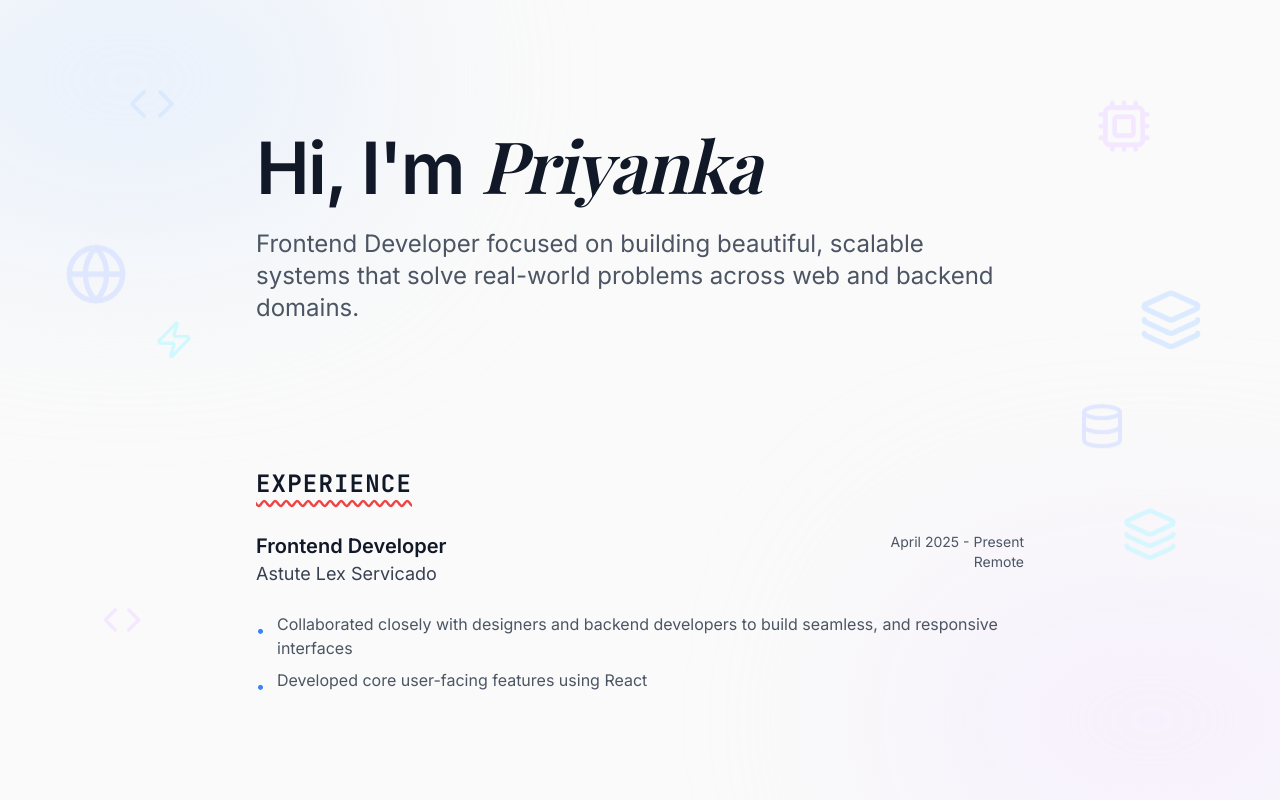
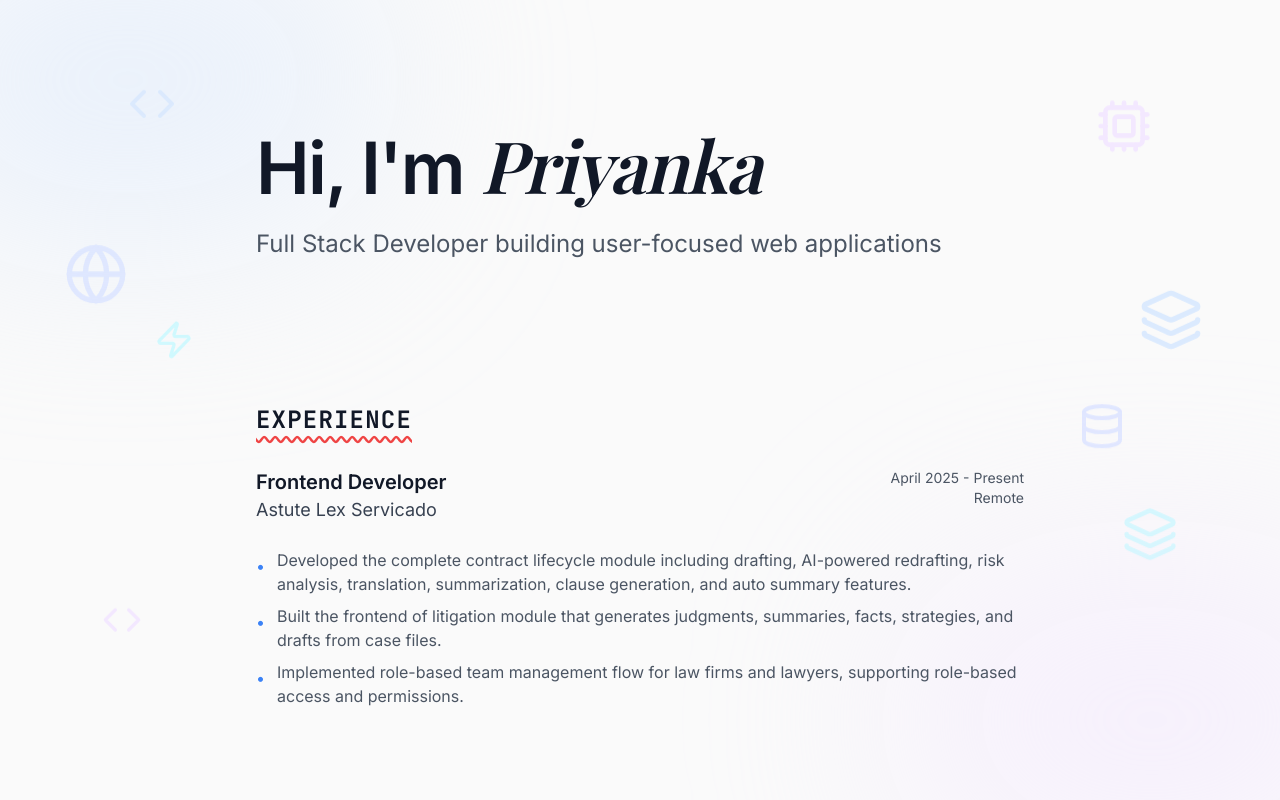
Before and after one commit to priyankasoni930/portfolio-new, a React (Vite) app: page / in a window 1280 px wide. Shown: the top 800 px of the page. Built offline with nearby package versions, Linux system fonts and the light colour scheme; a web font is replaced by a local one.

Commit message:
changed description in experinence and hero

```diff
--- a/src/components/Experience.tsx
+++ b/src/components/Experience.tsx
@@ -27,13 +27,24 @@ export function Experience() {
           <li className="flex gap-3">
             <span className="text-blue-500 mt-1.5">•</span>
             <span>
-              Collaborated closely with designers and backend developers to
-              build seamless, and responsive interfaces
+              Developed the complete contract lifecycle module including
+              drafting, AI-powered redrafting, risk analysis, translation,
+              summarization, clause generation, and auto summary features.
             </span>
           </li>
           <li className="flex gap-3">
             <span className="text-blue-500 mt-1.5">•</span>
-            <span>Developed core user-facing features using React</span>
+            <span>
+              Built the frontend of litigation module that generates judgments,
+              summaries, facts, strategies, and drafts from case files.
+            </span>
+          </li>
+          <li className="flex gap-3">
+            <span className="text-blue-500 mt-1.5">•</span>
+            <span>
+              Implemented role-based team management flow for law firms and
+              lawyers, supporting role-based access and permissions.
+            </span>
           </li>
         </ul>
       </div>
--- a/src/components/Hero.tsx
+++ b/src/components/Hero.tsx
@@ -1,17 +1,16 @@
-import React from 'react';
+import React from "react";
 export function Hero() {
   return (
     <section className="relative z-10 pt-32 pb-20">
       <div className="max-w-3xl">
         <h1 className="text-5xl md:text-7xl font-bold text-gray-900 dark:text-white mb-6 tracking-tight">
-          Hi, I'm{' '}
+          Hi, I'm{" "}
           <span className="font-serif italic font-semibold">Priyanka</span>
         </h1>
         <p className="text-xl md:text-2xl text-gray-600 dark:text-gray-300 leading-relaxed">
-          Frontend Developer focused on building beautiful, scalable systems
-          that solve real-world problems across web and backend domains.
+          Full Stack Developer building user-focused web applications
         </p>
       </div>
-    </section>);
-
+    </section>
+  );
 }
```
